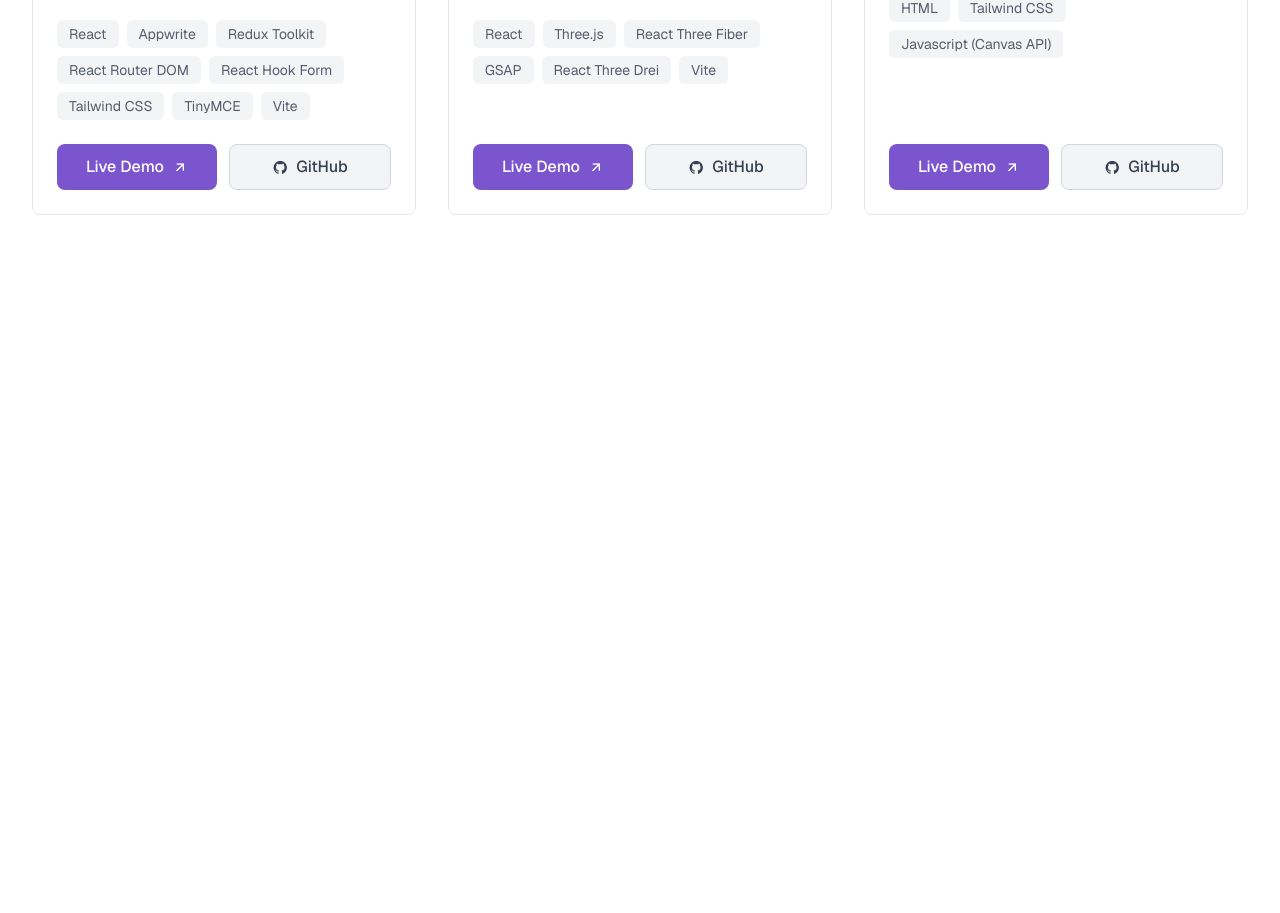
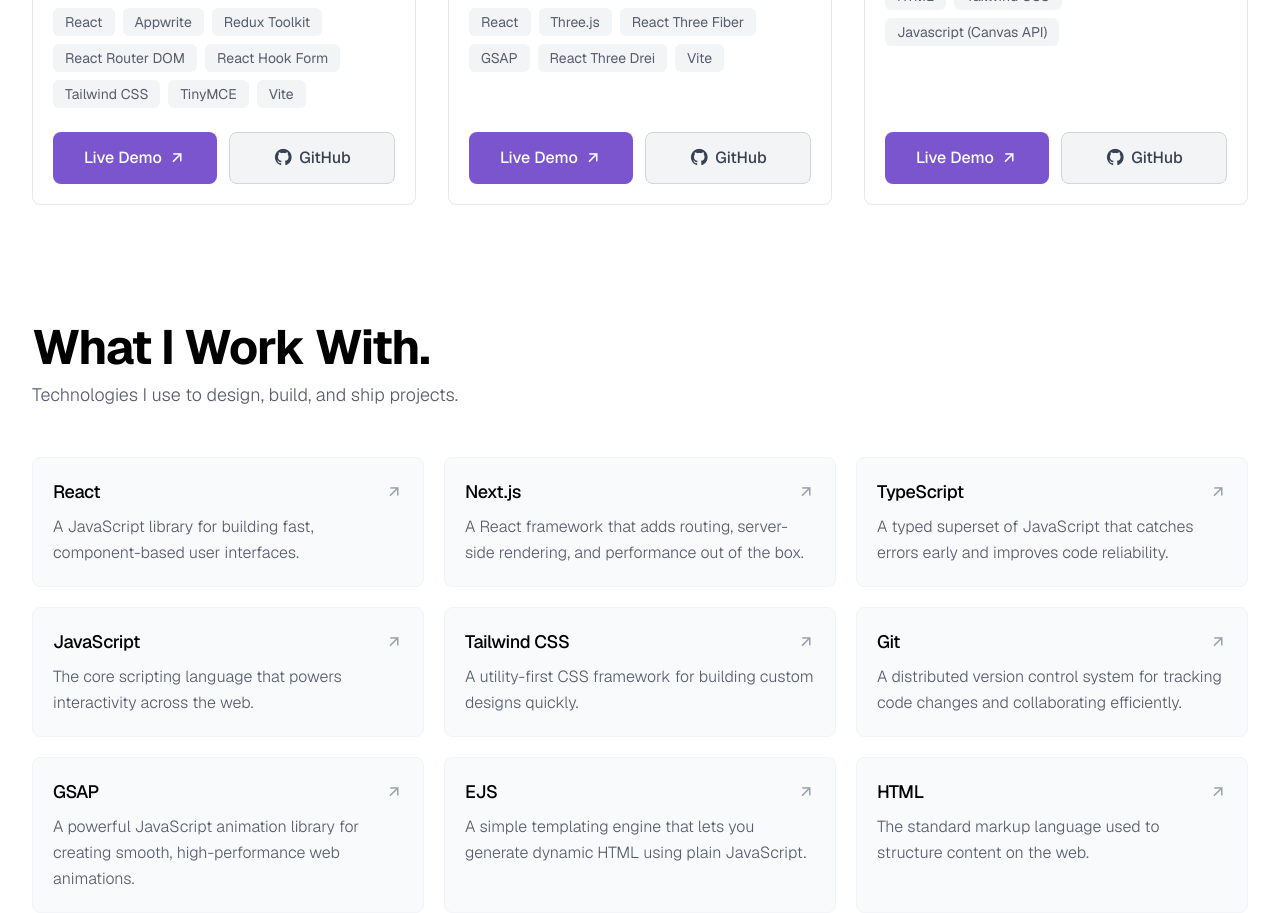
Before and after one commit to faridhussain/Portfolio, a Next.js app: page / in a window 1280 px wide. Shown: the part 1340-2253 px from the top of the page. Before the commit the page ends 1555 px from the top, so only its background shows below. Built offline with nearby package versions, Linux system fonts and the light colour scheme.

Commit message:
add skills section

```diff
--- a/app/components/Projects.tsx
+++ b/app/components/Projects.tsx
@@ -39,7 +39,7 @@ const projects: Project[] = [
 export default function Projects() {
     return (
         <section className='max-w-350 mx-auto px-6 lg:px-8 mt-25 lg:mt-33'>
-            <div className='flex flex-col items-center text-center lg:items-start lg:text-left gap-1 mb-14'>
+            <div className='flex flex-col items-center text-center lg:items-start lg:text-left gap-1 mb-12'>
                 <h2 className='text-4xl md:text-5xl font-bold leading-tight'>
                     <span className='tracking-tight'>Here&apos;s What I&apos;ve Built.</span>
                 </h2>
@@ -56,7 +56,7 @@ export default function Projects() {
                                 <Image src={project.image} alt={`${project.title} preview`} fill className='object-cover duration-500' />
                             </div>
 
-                            <div className='flex flex-col flex-1 gap-4 p-6'>
+                            <div className='flex flex-col flex-1 gap-4 p-5'>
                                 <div>
                                     <h3 className='text-xl font-medium tracking-tight'>{project.title}</h3>
                                     <p className='mt-2 text-base text-[#565d6e] font-light leading-relaxed'>{project.description}</p>
@@ -71,12 +71,12 @@ export default function Projects() {
                                 </div>
 
                                 <div className='flex gap-3 mt-auto pt-2'>
-                                    <a href={project.liveUrl} target='_blank' rel='noopener noreferrer' className='group/live flex-1 flex items-center justify-center gap-2 bg-[#7b55ce] hover:bg-[#6942b4] duration-300 rounded-lg px-4 py-2.5 text-base font-medium text-white'>
+                                    <a href={project.liveUrl} target='_blank' rel='noopener noreferrer' className='group/live flex-1 flex items-center justify-center gap-1.5 bg-[#7b55ce] hover:bg-[#6942b4] duration-300 rounded-lg px-3 sm:px-4 py-2.5 text-sm sm:text-base font-medium text-white whitespace-nowrap'>
                                         Live Demo
-                                        <i className='ri-arrow-right-up-line transition-transform duration-300 group-hover/live:-translate-y-0.5 group-hover/live:translate-x-0.5'></i>
+                                        <i className='ri-arrow-right-up-line text-base sm:text-lg transition-transform duration-300 group-hover/live:-translate-y-0.5 group-hover/live:translate-x-0.5'></i>
                                     </a>
-                                    <a href={project.githubUrl} target='_blank' className='flex-1 flex items-center justify-center gap-2 border border-gray-300 bg-gray-100 hover:bg-white duration-300 rounded-lg px-4 py-2.5 text-base font-medium text-gray-700'>
-                                        <i className='ri-github-fill'></i>
+                                    <a href={project.githubUrl} target='_blank' rel='noopener noreferrer' className='flex-1 flex items-center justify-center gap-1.5 border border-gray-300 bg-gray-100 hover:bg-white duration-300 rounded-lg px-3 sm:px-4 py-2.5 text-sm sm:text-base font-medium text-gray-700 whitespace-nowrap'>
+                                        <i className='ri-github-fill text-xl mb-0.5'></i>
                                         GitHub
                                     </a>
                                 </div>
--- /dev/null
+++ b/app/components/Skills.tsx
@@ -0,0 +1,96 @@
+type Skill = {
+    name: string;
+    description: string;
+    url: string;
+};
+
+type SkillGroup = {
+    label?: string;
+    skills: Skill[];
+};
+
+const skillGroups: SkillGroup[] = [
+    {
+        skills: [
+            {
+                name: 'React',
+                description: 'A JavaScript library for building fast, component-based user interfaces.',
+                url: 'https://react.dev',
+            },
+            {
+                name: 'Next.js',
+                description: 'A React framework that adds routing, server-side rendering, and performance out of the box.',
+                url: 'https://nextjs.org',
+            },
+            {
+                name: 'TypeScript',
+                description: 'A typed superset of JavaScript that catches errors early and improves code reliability.',
+                url: 'https://www.typescriptlang.org',
+            },
+            {
+                name: 'JavaScript',
+                description: 'The core scripting language that powers interactivity across the web.',
+                url: 'https://developer.mozilla.org/en-US/docs/Web/JavaScript',
+            },
+            {
+                name: 'Tailwind CSS',
+                description: 'A utility-first CSS framework for building custom designs quickly.',
+                url: 'https://tailwindcss.com',
+            },
+            {
+                name: 'Git',
+                description: 'A distributed version control system for tracking code changes and collaborating efficiently.',
+                url: 'https://git-scm.com',
+            },
+            {
+                name: 'GSAP',
+                description: 'A powerful JavaScript animation library for creating smooth, high-performance web animations.',
+                url: 'https://gsap.com',
+            },
+            {
+                name: 'EJS',
+                description: 'A simple templating engine that lets you generate dynamic HTML using plain JavaScript.',
+                url: 'https://ejs.co',
+            },
+            {
+                name: 'HTML',
+                description: 'The standard markup language used to structure content on the web.',
+                url: 'https://developer.mozilla.org/en-US/docs/Web/HTML',
+            },
+        ],
+    },
+];
+
+export default function Skills() {
+    return (
+        <section className='max-w-350 mx-auto px-6 lg:px-8 mt-20 lg:mt-28'>
+            <div className='flex flex-col items-center text-center lg:items-start lg:text-left gap-1 mb-12'>
+                <h2 className='text-4xl md:text-5xl font-bold leading-tight'>
+                    <span className='tracking-tight'>What I Work With.</span>
+                </h2>
+                <p className='text-lg text-[#565d6e] font-light max-w-2xl'>Technologies I use to design, build, and ship projects.</p>
+            </div>
+
+            <div className='flex flex-col gap-10'>
+                {skillGroups.map((group, index) => (
+                    <div key={group.label ?? index} className='flex flex-col gap-4'>
+                        {group.label && <h3 className='text-xl md:text-2xl font-bold tracking-tight'>{group.label}</h3>}
+
+                        <div className='grid grid-cols-1 sm:grid-cols-2 lg:grid-cols-3 gap-5'>
+                            {group.skills.map((skill) => (
+                                <a key={skill.name} href={skill.url} target='_blank' rel='noopener noreferrer' className='group flex flex-col gap-2 rounded-lg border border-[#F3F4F7] bg-gray-50 p-5'>
+                                    <div className='flex items-center justify-between'>
+                                        <h4 className='text-lg font-medium tracking-tight'>{skill.name}</h4>
+                                        <i className='ri-arrow-right-up-line text-lg text-gray-400 transition-all duration-300 group-hover:text-[#7b55ce] group-hover:-translate-y-1 group-hover:translate-x-1'></i>
+                                    </div>
+
+                                    <p className='text-base text-[#565d6e] font-light leading-relaxed'>{skill.description}</p>
+                                </a>
+                            ))}
+                        </div>
+                    </div>
+                ))}
+            </div>
+        </section>
+    );
+}
--- a/app/page.tsx
+++ b/app/page.tsx
@@ -1,6 +1,7 @@
 import Hero from './components/Hero';
 import Navbar from './components/Navbar';
 import Projects from './components/Projects';
+import Skills from './components/Skills';
 
 export default function Home() {
     return (
@@ -8,6 +9,7 @@ export default function Home() {
             <Navbar />
             <Hero />
             <Projects />
+            <Skills />
         </>
     );
 }
```
